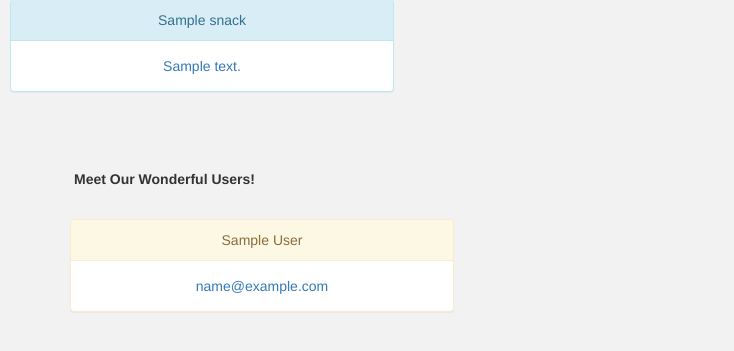
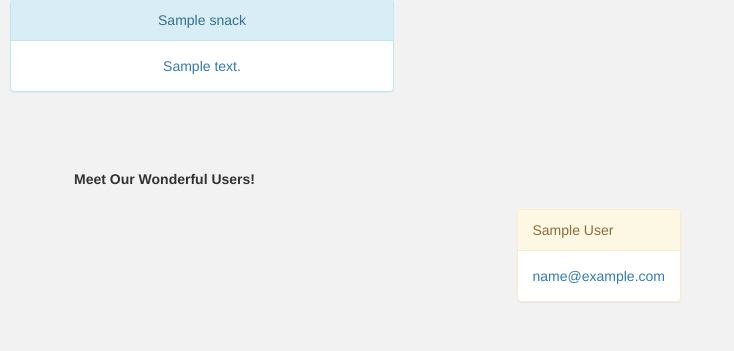
Before and after one commit to AniSri12/food_world, a Django app: template food_world_web/food_world_web/templates/index.html in a window 1280 px wide. Shown: the part 143-494 px from the top of the page, without its empty margins (0-734 px from the left). Run offline with Django 3.2, Linux system fonts and the light colour scheme; the template is opened without the code that fills it: most values are stand-ins (such as "Sample title", 1, 10 or a date in 2020); parts of the project's set-up code (start-up, migrations or seed data) failed here and were passed over; some libraries are stand-ins or nearby versions.

Commit message:
fixed user display on index

```diff
--- a/food_world_web/food_world_web/templates/index.html
+++ b/food_world_web/food_world_web/templates/index.html
@@ -20,14 +20,16 @@
 
 	<div style="position: relative;">
 		<p style="text-align: left; font-weight: bold;margin-left: 10px"> All Snacks</p>
+		<tr>
 		{% for snack in context.snacks.data %}
 			<a href="/snacks/{{ snack.pk }}">
 			<div class="panel panel-info" style="margin:0;text-align:center;width: 30%;float: left; margin: 10px">
-				<div class="panel-heading"> {{ snack.name }}</div>
-	  			<div class="panel-body"> {{ snack.description }}</div>
+				<td><div class="panel-heading"> {{ snack.name }}</div></td>
+	  			<td><div class="panel-body"> {{ snack.description }}</div></td>
 			</div>
 			</a>
 		{% endfor %}
+		</tr>
 	</div>
 
 	<br>
@@ -38,12 +40,26 @@
 
 		{% for user in context.users.data %}
 			<a href="/users/{{ user.pk }}">
-			<div class="panel panel-warning" style="margin:0;text-align:center;width: 30%;float: left; margin: 10px">
-				<div class="panel-heading"> {{ user.first_name }} {{ user.last_name }}</div>
-	  			<div class="panel-body"> {{ user.email }}</div>
+
+
+        	<div class="col" style="width: 95%">
+			<div class="panel panel-warning" style="margin:0;float:right;" >
+
+
+				<div class="panel-heading" style="width: 100%" > {{ user.first_name }} {{ user.last_name }}</div>
+
+
+
+	  			 <div class="panel-body"> {{ user.email }}</div>
+
+
 			</div>
+			</div>
+
+
 			</a>
 		{% endfor %}
+
 	</div>
 </body>
 </html>
```
